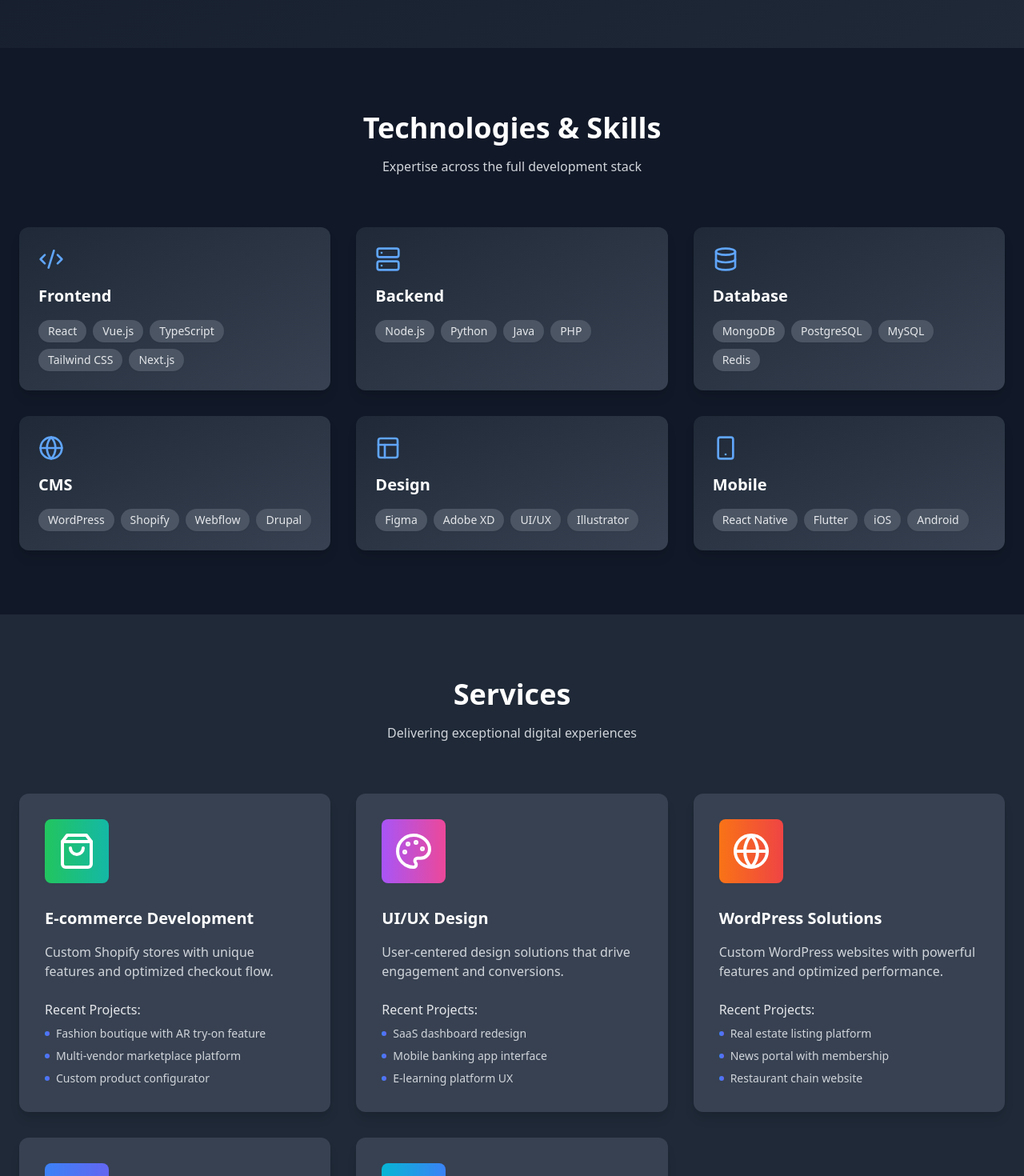
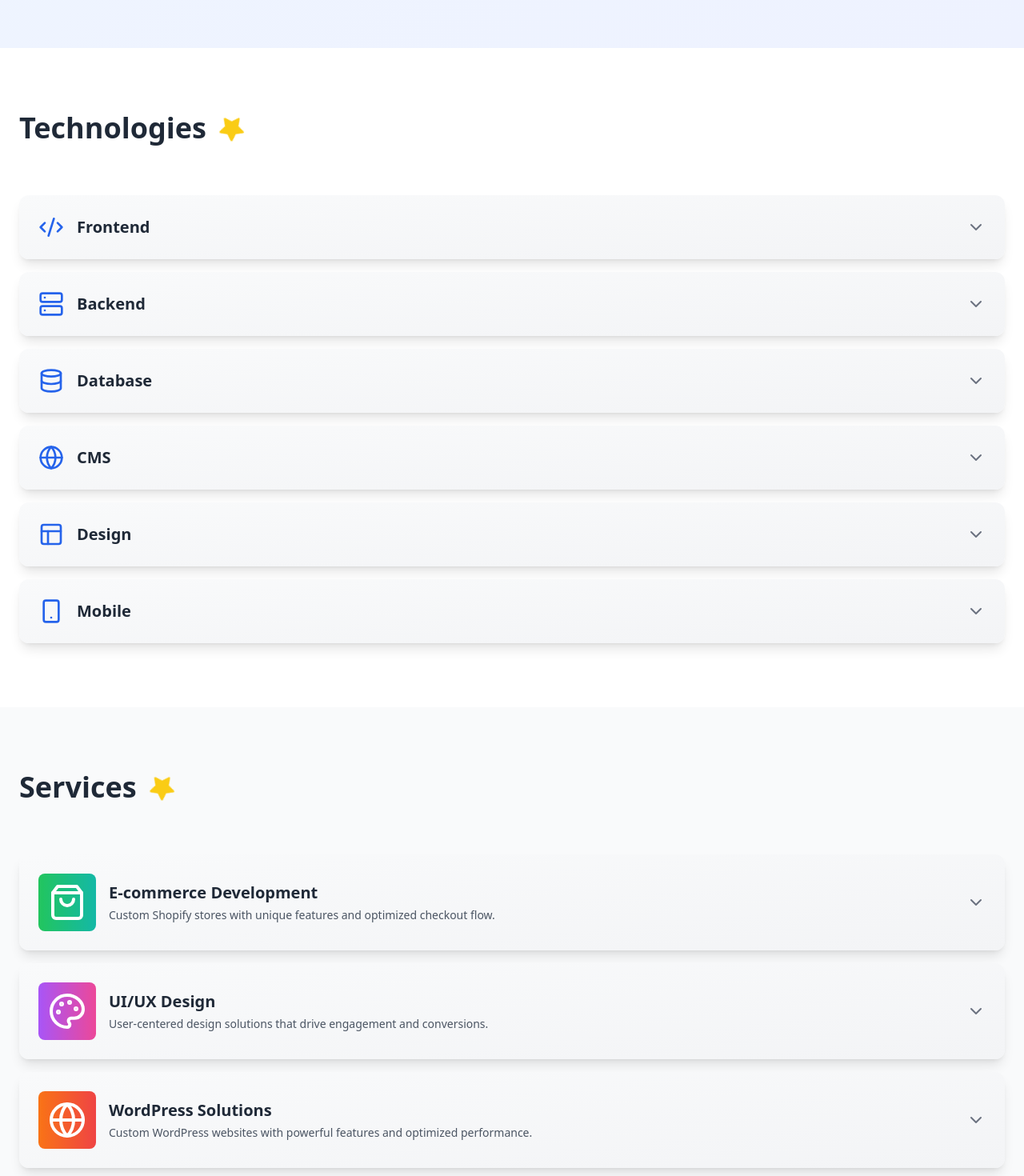
Before and after one commit to shrey1402/portfolio_website, a React (Vite) app: page / in a window 1280 px wide. Shown: the part 740-2210 px from the top of the page at 80% size. Built offline with nearby package versions, Linux system fonts and the light colour scheme.

Commit message:
changes in website

```diff
--- a/src/App.tsx
+++ b/src/App.tsx
@@ -1,6 +1,6 @@
 import React, { useState, useEffect } from 'react';
 import { motion, AnimatePresence } from 'framer-motion';
-import { Sun, Moon } from 'lucide-react';
+import { Sun, Moon, Mail, MessageCircle, Linkedin } from 'lucide-react';
 import Hero from './components/Hero';
 import Technologies from './components/Technologies';
 import Services from './components/Services';
@@ -8,11 +8,12 @@ import Reviews from './components/Reviews';
 import Contact from './components/Contact';
 
 function App() {
-  const [darkMode, setDarkMode] = useState(true); // Default to dark mode
+  const [darkMode, setDarkMode] = useState(false); // Default to light mode
+  const [isDropdownOpen, setIsDropdownOpen] = useState(false);
 
   useEffect(() => {
-    // Apply dark mode class on initial load
-    document.documentElement.classList.add('dark');
+    // Remove dark mode class on initial load
+    document.documentElement.classList.remove('dark');
   }, []);
 
   const toggleDarkMode = () => {
@@ -26,13 +27,51 @@ function App() {
         {/* Navigation */}
         <nav className="fixed w-full bg-white/80 dark:bg-gray-800/80 backdrop-blur-sm z-50">
           <div className="container mx-auto px-6 py-4 flex justify-between items-center">
-            <motion.h1
+            <motion.div
               initial={{ opacity: 0, x: -20 }}
               animate={{ opacity: 1, x: 0 }}
-              className="text-2xl font-bold text-gray-800 dark:text-white"
+              className="flex items-center space-x-4 relative"
             >
-              Portfolio
-            </motion.h1>
+              <div className="relative">
+                <img
+                  src="https://images.unsplash.com/photo-1472099645785-5658abf4ff4e?w=150&h=150&fit=crop"
+                  alt="Profile"
+                  className="w-12 h-12 rounded-full cursor-pointer border-2 border-blue-500 hover:border-blue-600 transition-colors"
+                  onClick={() => setIsDropdownOpen(!isDropdownOpen)}
+                />
+                <AnimatePresence>
+                  {isDropdownOpen && (
+                    <motion.div
+                      initial={{ opacity: 0, y: -10 }}
+                      animate={{ opacity: 1, y: 0 }}
+                      exit={{ opacity: 0, y: -10 }}
+                      className="absolute top-full left-0 mt-2 w-48 bg-white dark:bg-gray-800 rounded-lg shadow-lg py-2"
+                    >
+                      <a href="#contact" className="flex items-center px-4 py-2 text-gray-700 dark:text-gray-200 hover:bg-gray-100 dark:hover:bg-gray-700">
+                        <MessageCircle className="w-4 h-4 mr-2" />
+                        Contact
+                      </a>
+                      <a href="mailto:shreyk1402@gmail.com" className="flex items-center px-4 py-2 text-gray-700 dark:text-gray-200 hover:bg-gray-100 dark:hover:bg-gray-700">
+                        <Mail className="w-4 h-4 mr-2" />
+                        Email
+                      </a>
+                      <a href="skype:your.skype.id?chat" className="flex items-center px-4 py-2 text-gray-700 dark:text-gray-200 hover:bg-gray-100 dark:hover:bg-gray-700">
+                        <MessageCircle className="w-4 h-4 mr-2" />
+                        Skype
+                      </a>
+                      <a href="https://linkedin.com/in/your-profile" target="_blank" rel="noopener noreferrer" className="flex items-center px-4 py-2 text-gray-700 dark:text-gray-200 hover:bg-gray-100 dark:hover:bg-gray-700">
+                        <Linkedin className="w-4 h-4 mr-2" />
+                        LinkedIn
+                      </a>
+                    </motion.div>
+                  )}
+                </AnimatePresence>
+              </div>
+              <div>
+                <h1 className="text-xl font-bold text-gray-800 dark:text-white">Shrey's Portfolio</h1>
+                <p className="text-sm text-gray-600 dark:text-gray-400">Full Stack Developer</p>
+              </div>
+            </motion.div>
             <AnimatePresence mode="wait">
               <motion.button
                 key={darkMode ? 'dark' : 'light'}
@@ -55,7 +94,6 @@ function App() {
         <Reviews />
         <Contact />
 
-        {/* Footer */}
         <footer className="bg-gray-100 dark:bg-gray-800 py-8">
           <div className="container mx-auto px-6 text-center text-gray-600 dark:text-gray-300">
             <p>© 2024 Portfolio. All rights reserved.</p>
--- a/src/components/Services.tsx
+++ b/src/components/Services.tsx
@@ -1,6 +1,6 @@
-import React from 'react';
-import { motion } from 'framer-motion';
-import { Code2, Palette, ShoppingBag, Globe, BarChart3, Smartphone } from 'lucide-react';
+import React, { useState } from 'react';
+import { motion, AnimatePresence } from 'framer-motion';
+import { Code2, Palette, ShoppingBag, Globe, BarChart3, Smartphone, Star, ChevronDown } from 'lucide-react';
 
 const services = [
   {
@@ -61,6 +61,12 @@ const services = [
 ];
 
 const Services = () => {
+  const [openDropdown, setOpenDropdown] = useState<number | null>(null);
+
+  const handleDropdownClick = (index: number) => {
+    setOpenDropdown(openDropdown === index ? null : index);
+  };
+
   return (
     <section className="py-20 bg-gray-50 dark:bg-gray-800">
       <div className="container mx-auto px-6">
@@ -69,40 +75,85 @@ const Services = () => {
           whileInView={{ opacity: 1, y: 0 }}
           viewport={{ once: true }}
           transition={{ duration: 0.6 }}
-          className="text-center mb-16"
+          className="flex items-center mb-16"
         >
-          <h2 className="text-4xl font-bold text-gray-800 dark:text-white mb-4">Services</h2>
-          <p className="text-gray-600 dark:text-gray-300">Delivering exceptional digital experiences</p>
+          <h2 className="text-4xl font-bold text-gray-800 dark:text-white">Services</h2>
+          <motion.div
+            animate={{
+              rotate: 360,
+              scale: [1, 1.2, 1],
+            }}
+            transition={{
+              duration: 3,
+              repeat: Infinity,
+              ease: "linear"
+            }}
+            className="ml-4 text-yellow-400"
+          >
+            <Star className="w-8 h-8 fill-current" />
+          </motion.div>
         </motion.div>
 
-        <div className="grid grid-cols-1 md:grid-cols-2 lg:grid-cols-3 gap-8">
+        <div className="space-y-4">
           {services.map((service, index) => (
             <motion.div
               key={index}
-              initial={{ opacity: 0, y: 20 }}
-              whileInView={{ opacity: 1, y: 0 }}
-              viewport={{ once: true, margin: "-100px" }}
+              initial={{ opacity: 0, x: -20 }}
+              whileInView={{ opacity: 1, x: 0 }}
+              viewport={{ once: true }}
               transition={{ duration: 0.5, delay: index * 0.1 }}
-              whileHover={{ y: -5 }}
-              className="relative group"
+              className="w-full"
             >
-              <div className={`absolute inset-0 bg-gradient-to-r ${service.gradient} opacity-0 group-hover:opacity-10 transition-opacity duration-300 rounded-xl`} />
-              <div className="relative p-8 bg-white dark:bg-gray-700 rounded-xl shadow-lg group-hover:shadow-xl transition-all duration-300">
-                <div className={`inline-block p-4 bg-gradient-to-r ${service.gradient} rounded-lg text-white mb-6`}>
-                  {service.icon}
+              <button
+                onClick={() => handleDropdownClick(index)}
+                className="w-full p-6 rounded-xl bg-gradient-to-br from-gray-50 to-gray-100 dark:from-gray-800 dark:to-gray-700 shadow-lg transform transition-all duration-300 flex items-center justify-between hover:shadow-xl"
+              >
+                <div className="flex items-center space-x-4">
+                  <div className={`p-3 bg-gradient-to-r ${service.gradient} rounded-lg text-white`}>
+                    {service.icon}
+                  </div>
+                  <div className="text-left">
+                    <h3 className="text-xl font-semibold text-gray-800 dark:text-white">{service.title}</h3>
+                    <p className="text-sm text-gray-600 dark:text-gray-300 mt-1">{service.description}</p>
+                  </div>
                 </div>
-                <h3 className="text-xl font-semibold text-gray-800 dark:text-white mb-4">{service.title}</h3>
-                <p className="text-gray-600 dark:text-gray-300 mb-6">{service.description}</p>
-                <div className="space-y-2">
-                  <p className="font-medium text-gray-700 dark:text-gray-200 mb-2">Recent Projects:</p>
-                  {service.examples.map((example, i) => (
-                    <div key={i} className="flex items-center text-sm text-gray-600 dark:text-gray-300">
-                      <div className="w-1.5 h-1.5 rounded-full bg-gradient-to-r from-blue-500 to-indigo-500 mr-2" />
-                      {example}
+                <motion.div
+                  animate={{ rotate: openDropdown === index ? 180 : 0 }}
+                  transition={{ duration: 0.3 }}
+                >
+                  <ChevronDown className="w-6 h-6 text-gray-500 dark:text-gray-400" />
+                </motion.div>
+              </button>
+
+              <AnimatePresence>
+                {openDropdown === index && (
+                  <motion.div
+                    initial={{ opacity: 0, height: 0 }}
+                    animate={{ opacity: 1, height: "auto" }}
+                    exit={{ opacity: 0, height: 0 }}
+                    transition={{ duration: 0.3 }}
+                    className="overflow-hidden"
+                  >
+                    <div className="p-6 mt-2 bg-white dark:bg-gray-700 rounded-xl shadow-inner">
+                      <h4 className="font-medium text-gray-700 dark:text-gray-200 mb-4">Recent Projects:</h4>
+                      <div className="space-y-3">
+                        {service.examples.map((example, exampleIndex) => (
+                          <motion.div
+                            key={exampleIndex}
+                            initial={{ opacity: 0, x: -10 }}
+                            animate={{ opacity: 1, x: 0 }}
+                            transition={{ delay: exampleIndex * 0.1 }}
+                            className="flex items-center space-x-3"
+                          >
+                            <div className={`w-2 h-2 rounded-full bg-gradient-to-r ${service.gradient}`} />
+                            <span className="text-gray-600 dark:text-gray-300">{example}</span>
+                          </motion.div>
+                        ))}
+                      </div>
                     </div>
-                  ))}
-                </div>
-              </div>
+                  </motion.div>
+                )}
+              </AnimatePresence>
             </motion.div>
           ))}
         </div>
--- a/src/components/Technologies.tsx
+++ b/src/components/Technologies.tsx
@@ -1,6 +1,6 @@
-import React from 'react';
-import { motion } from 'framer-motion';
-import { Code2, Database, Globe, Layout, Server, Smartphone } from 'lucide-react';
+import React, { useState } from 'react';
+import { motion, AnimatePresence } from 'framer-motion';
+import { Code2, Database, Globe, Layout, Server, Smartphone, Star, ChevronDown } from 'lucide-react';
 
 const technologies = [
   {
@@ -35,31 +35,13 @@ const technologies = [
   }
 ];
 
-const container = {
-  hidden: { opacity: 0 },
-  show: {
-    opacity: 1,
-    transition: {
-      staggerChildren: 0.1,
-      delayChildren: 0.3
-    }
-  }
+const Technologies = () => {
+  const [openDropdown, setOpenDropdown] = useState<number | null>(null);
+
+  const handleDropdownClick = (index: number) => {
+    setOpenDropdown(openDropdown === index ? null : index);
   };
 
-const item = {
-  hidden: { opacity: 0, y: 20 },
-  show: {
-    opacity: 1,
-    y: 0,
-    transition: {
-      type: "spring",
-      stiffness: 100,
-      damping: 10
-    }
-  }
-};
-
-const Technologies = () => {
   return (
     <section className="py-20 bg-white dark:bg-gray-900">
       <div className="container mx-auto px-6">
@@ -68,41 +50,81 @@ const Technologies = () => {
           whileInView={{ opacity: 1, y: 0 }}
           viewport={{ once: true }}
           transition={{ duration: 0.6 }}
-          className="text-center mb-16"
+          className="flex items-center mb-16"
         >
-          <h2 className="text-4xl font-bold text-gray-800 dark:text-white mb-4">Technologies & Skills</h2>
-          <p className="text-gray-600 dark:text-gray-300">Expertise across the full development stack</p>
+          <h2 className="text-4xl font-bold text-gray-800 dark:text-white">Technologies</h2>
+          <motion.div
+            animate={{
+              rotate: 360,
+              scale: [1, 1.2, 1],
+            }}
+            transition={{
+              duration: 3,
+              repeat: Infinity,
+              ease: "linear"
+            }}
+            className="ml-4 text-yellow-400"
+          >
+            <Star className="w-8 h-8 fill-current" />
+          </motion.div>
         </motion.div>
 
-        <motion.div
-          variants={container}
-          initial="hidden"
-          whileInView="show"
-          viewport={{ once: true, margin: "-100px" }}
-          className="grid grid-cols-1 md:grid-cols-2 lg:grid-cols-3 gap-8"
-        >
+        <div className="space-y-4">
           {technologies.map((tech, index) => (
             <motion.div
               key={index}
-              variants={item}
-              whileHover={{ y: -5 }}
-              className="p-6 rounded-xl bg-gradient-to-br from-gray-50 to-gray-100 dark:from-gray-800 dark:to-gray-700 shadow-lg transform transition-all duration-300"
+              initial={{ opacity: 0, x: -20 }}
+              whileInView={{ opacity: 1, x: 0 }}
+              viewport={{ once: true }}
+              transition={{ duration: 0.5, delay: index * 0.1 }}
+              className="w-full"
             >
-              <div className="text-blue-600 dark:text-blue-400 mb-4">{tech.icon}</div>
-              <h3 className="text-xl font-semibold text-gray-800 dark:text-white mb-4">{tech.title}</h3>
+              <button
+                onClick={() => handleDropdownClick(index)}
+                className="w-full p-6 rounded-xl bg-gradient-to-br from-gray-50 to-gray-100 dark:from-gray-800 dark:to-gray-700 shadow-lg transform transition-all duration-300 flex items-center justify-between hover:shadow-xl"
+              >
+                <div className="flex items-center space-x-4">
+                  <div className="text-blue-600 dark:text-blue-400">{tech.icon}</div>
+                  <h3 className="text-xl font-semibold text-gray-800 dark:text-white">{tech.title}</h3>
+                </div>
+                <motion.div
+                  animate={{ rotate: openDropdown === index ? 180 : 0 }}
+                  transition={{ duration: 0.3 }}
+                >
+                  <ChevronDown className="w-6 h-6 text-gray-500 dark:text-gray-400" />
+                </motion.div>
+              </button>
+
+              <AnimatePresence>
+                {openDropdown === index && (
+                  <motion.div
+                    initial={{ opacity: 0, height: 0 }}
+                    animate={{ opacity: 1, height: "auto" }}
+                    exit={{ opacity: 0, height: 0 }}
+                    transition={{ duration: 0.3 }}
+                    className="overflow-hidden"
+                  >
+                    <div className="p-6 mt-2 bg-white dark:bg-gray-700 rounded-xl shadow-inner">
                       <div className="flex flex-wrap gap-2">
                         {tech.skills.map((skill, skillIndex) => (
-                  <span
+                          <motion.span
                             key={skillIndex}
-                    className="px-3 py-1 text-sm bg-white dark:bg-gray-600 text-gray-700 dark:text-gray-200 rounded-full shadow-sm"
+                            initial={{ opacity: 0, scale: 0.9 }}
+                            animate={{ opacity: 1, scale: 1 }}
+                            transition={{ delay: skillIndex * 0.1 }}
+                            className="px-4 py-2 text-sm bg-blue-50 dark:bg-gray-600 text-blue-600 dark:text-blue-300 rounded-full shadow-sm hover:shadow-md transition-shadow"
                           >
                             {skill}
-                  </span>
+                          </motion.span>
                         ))}
                       </div>
+                    </div>
+                  </motion.div>
+                )}
+              </AnimatePresence>
             </motion.div>
           ))}
-        </motion.div>
+        </div>
       </div>
     </section>
   );
```
Also changed, not shown: src/components/Reviews.tsx (+81 -30 lines). Lines whose indentation alone changed are shown as unchanged.
